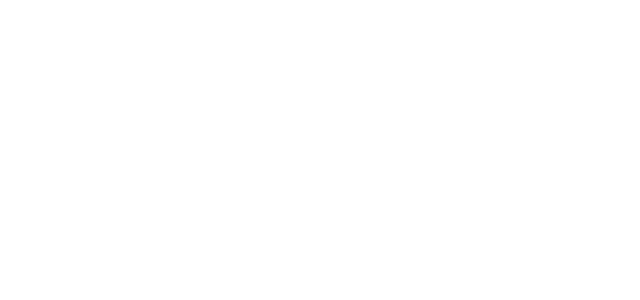
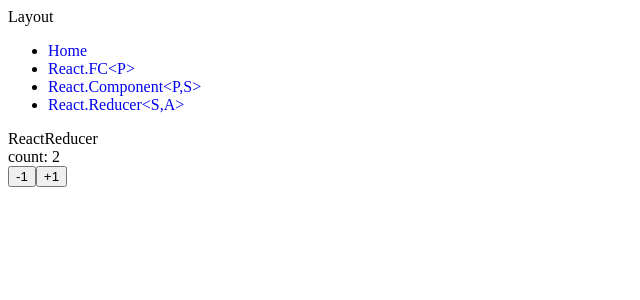
Before and after one commit to ethanlamm/react-basic-usage, a React (Vite) app: page /ReactReducer in a window 1280 px wide. Before the commit this address had no page. Shown: the top 300 px of the page, without its empty margins (0-640 px from the left). Built offline with nearby package versions, Linux system fonts and the light colour scheme.

Commit message:
React的内置函数：React.Reducer<S,A>

```diff
--- a/src/components/Layout.tsx
+++ b/src/components/Layout.tsx
@@ -9,6 +9,7 @@
                     <li><Link to='/'>Home</Link></li>
                     <li><Link to='ReactFC'>React.FC&lt;P&gt;</Link></li>
                     <li><Link to='ReactComponent'>React.Component&lt;P,S&gt;</Link></li>
+                    <li><Link to='ReactReducer'>React.Reducer&lt;S,A&gt;</Link></li>
                 </ul>
             </nav>
             <Outlet />
--- /dev/null
+++ b/src/pages/ReactReducer.tsx
@@ -0,0 +1,48 @@
+import React, { useReducer } from 'react'
+
+// React.Reducer<S,A>，useState的整合方案
+// 语法：const [state, dispatch] = useReducer(reducer, initialArg, init);
+
+// state类型
+type count = number
+
+// action接口
+interface action {
+    type: string
+    payload: {
+        [propName: string]: any
+    }
+}
+
+// 为了避免reducer会重复创建，通常reducer会定义到组件的外部！！
+const countReducer: React.Reducer<count, action> = (count, action) => {
+    switch (action.type) {
+        case 'increment':
+            return count + action.payload.count
+        case 'decrement':
+            return count - action.payload.count
+        default:
+            return count
+    }
+}
+
+// 初始化count
+function countInit(initialCount: number) {
+    // 通过一定逻辑运算给出count初始值
+    return initialCount * 2
+}
+
+function ReactReducer() {
+    const [count, countDispatch] = useReducer(countReducer, 1, countInit)
+
+    return (
+        <div>
+            <div>ReactReducer</div>
+            <div>count: {count}</div>
+            <button onClick={() => countDispatch({ type: 'decrement', payload: { count: 1 } })}>-1</button>
+            <button onClick={() => countDispatch({ type: 'increment', payload: { count: 1 } })}>+1</button>
+        </div>
+    )
+}
+
+export default ReactReducer
--- a/src/routes/index.tsx
+++ b/src/routes/index.tsx
@@ -4,7 +4,7 @@
 import Home from "../pages/Home";
 import ReactFC from "../pages/ReactFC";
 import ReactComponent from "../pages/ReactComponent";
-
+import ReactReducer from "../pages/ReactReducer";
 
 
 const routes: RouteObject[] = [
@@ -15,6 +15,7 @@
             { index: true, element: <Home /> },
             { path: 'ReactFC', element: <ReactFC /> },
             { path: 'ReactComponent', element: <ReactComponent /> },
+            { path: 'ReactReducer', element: <ReactReducer /> },
         ]
     }
 ]
```
